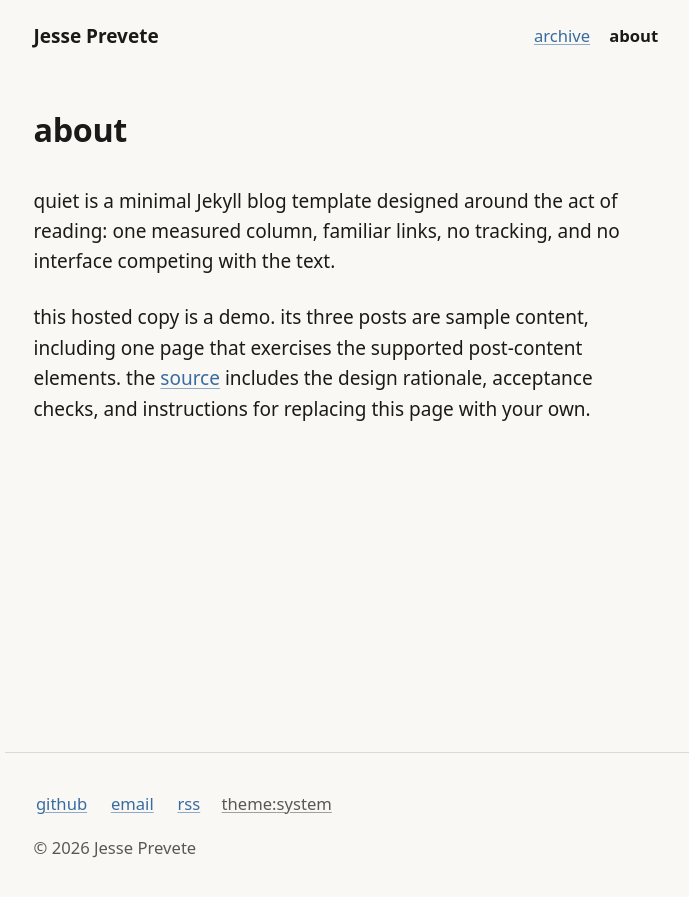
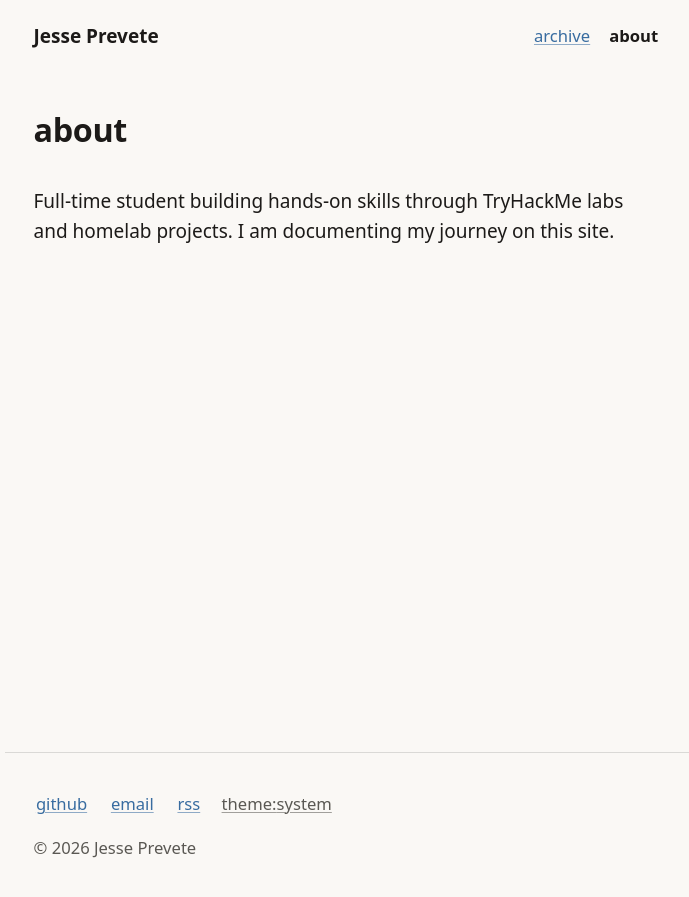
Before and after one commit to JessePrevete/JessePrevete.github.io, a Jekyll site: the page built from about.md, in a window 1280 px wide. Shown: the top 897 px of the page, without its empty margins (293-982 px from the left). Built offline with Jekyll 4.4.1, drawn with Linux system fonts in a browser that asks for light colours.

Commit message:
Changed about page and README

```diff
--- a/about.md
+++ b/about.md
@@ -2,14 +2,7 @@
 layout: page
 title: about
 permalink: /about/
-description: what the quiet Jekyll template is designed to do.
+description: about me page
 ---
 
-quiet is a minimal Jekyll blog template designed around the act of
-reading: one measured column, familiar links, no tracking, and no
-interface competing with the text.
-
-this hosted copy is a demo. its three posts are sample content, including
-one page that exercises the supported post-content elements. the
-[source](https://github.com/hjadmz/quiet) includes the design rationale,
-acceptance checks, and instructions for replacing this page with your own.
+Full-time student building hands-on skills through TryHackMe labs and homelab projects. I am documenting my journey on this site.
```
Also changed, not shown: README.md.
